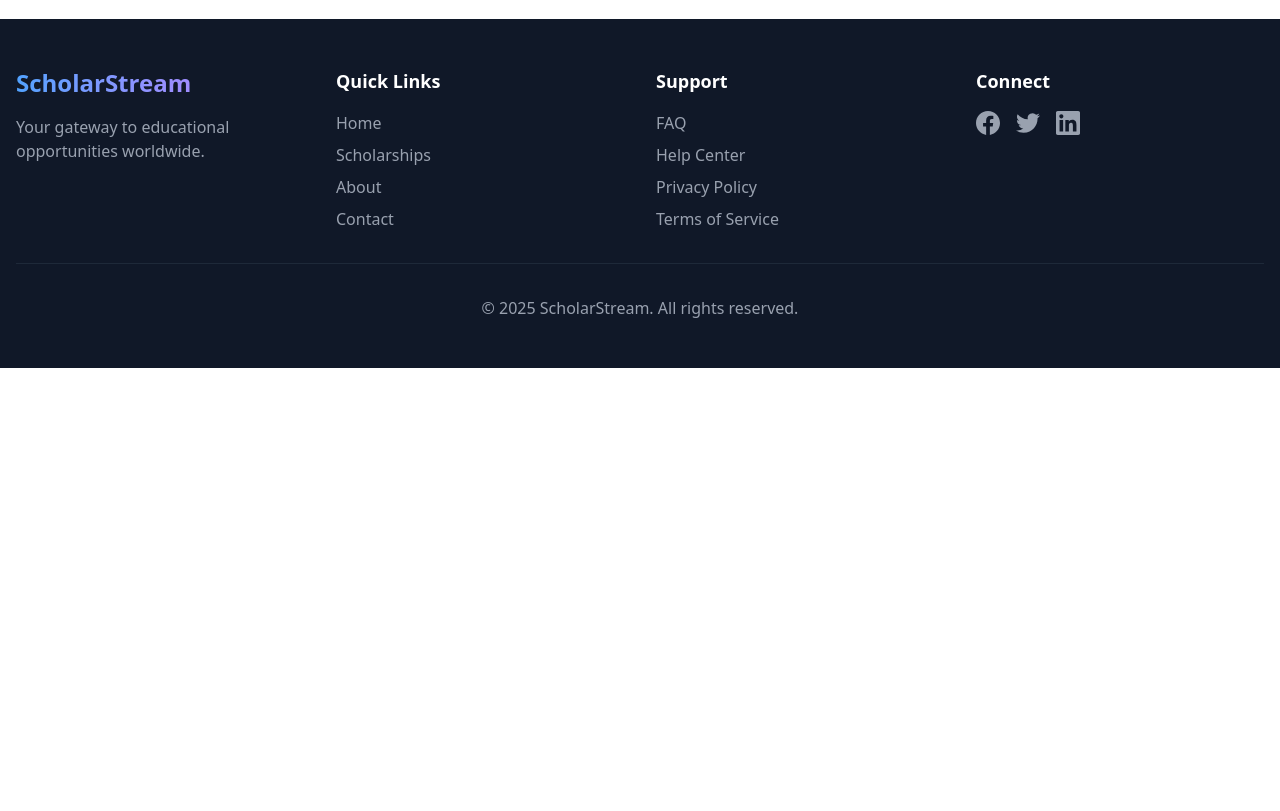
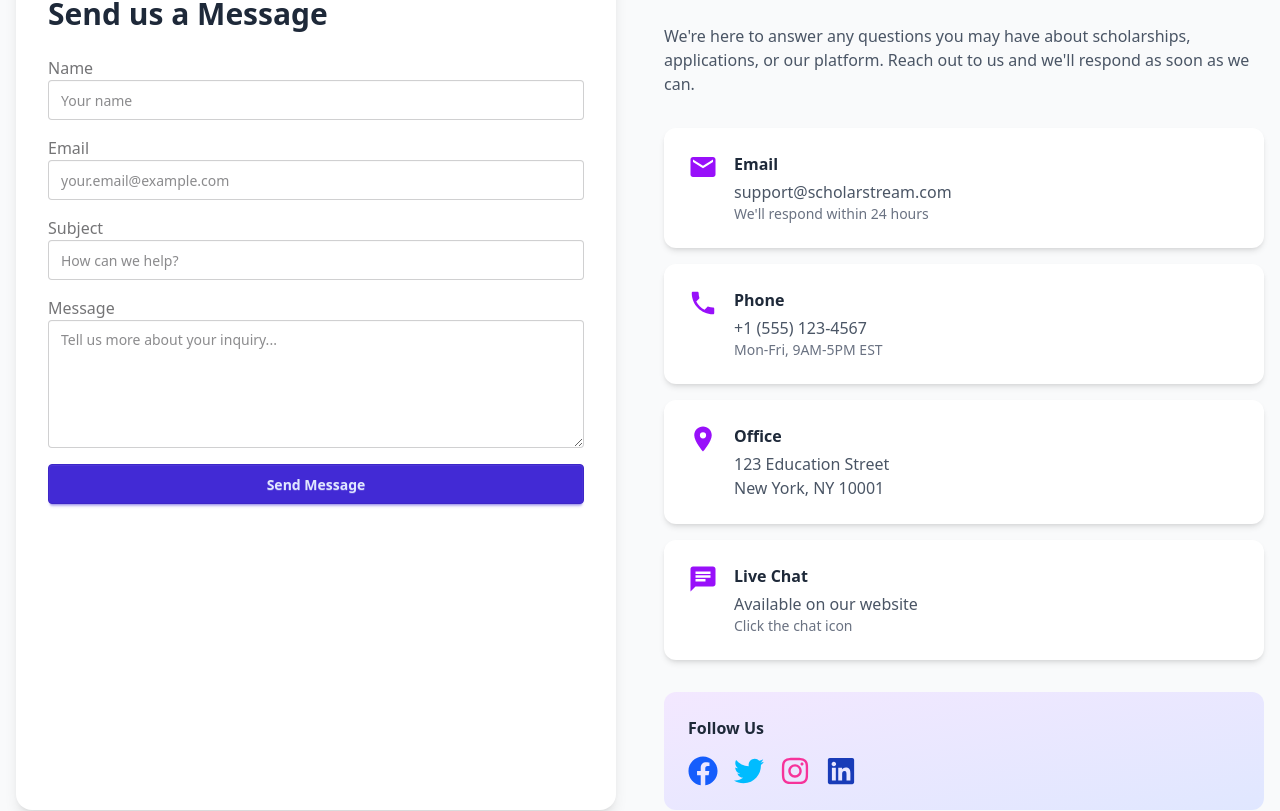
Before and after one commit to ShamimWebDev/ScholarStream-client, a React (Vite) app: page /contact in a window 1280 px wide. Shown: the part 432-1243 px from the top of the page. Before the commit the page ends 800 px from the top, so only its background shows below. Built offline with nearby package versions, Linux system fonts and the light colour scheme; no server answers.

Commit message:
Added Contact Us page

```diff
--- a/src/pages/Contact.jsx
+++ b/src/pages/Contact.jsx
@@ -1,9 +1,207 @@
-import React from 'react';
+import React, { useState } from "react";
+import { motion } from "framer-motion";
+import { MdEmail, MdPhone, MdLocationOn, MdChat } from "react-icons/md";
+import { FaFacebook, FaTwitter, FaInstagram, FaLinkedin } from "react-icons/fa";
 
 const Contact = () => {
+  const [formData, setFormData] = useState({
+    name: "",
+    email: "",
+    subject: "",
+    message: "",
+  });
+
+  const handleSubmit = (e) => {
+    e.preventDefault();
+    alert("Thank you for contacting us! We'll get back to you soon.");
+    setFormData({ name: "", email: "", subject: "", message: "" });
+  };
+
+  const handleChange = (e) => {
+    setFormData({ ...formData, [e.target.name]: e.target.value });
+  };
+
   return (
-    <div>
+    <div className="min-h-screen bg-gray-50">
 
+      <section className="bg-gradient-to-br from-indigo-600 via-purple-600 to-purple-700 text-white py-20">
+        <div className="container mx-auto px-4 text-center">
+          <motion.div
+            initial={{ opacity: 0, y: 20 }}
+            animate={{ opacity: 1, y: 0 }}
+            transition={{ duration: 0.6 }}
+          >
+            <h1 className="text-5xl font-bold mb-4">Contact Us</h1>
+            <p className="text-xl text-purple-100 max-w-2xl mx-auto">
+              Have questions? We're here to help you on your scholarship journey
+            </p>
+          </motion.div>
+        </div>
+      </section>
+
+      {/* Contact Content */}
+      <section className="py-20">
+        <div className="container mx-auto px-4">
+          <div className="grid md:grid-cols-2 gap-12">
+            {/* Contact Form */}
+            <motion.div
+              initial={{ opacity: 0, x: -50 }}
+              animate={{ opacity: 1, x: 0 }}
+              transition={{ duration: 0.6 }}
+              className="bg-white rounded-2xl shadow-lg p-8"
+            >
+              <h2 className="text-3xl font-bold text-gray-800 mb-6">
+                Send us a Message
+              </h2>
+              <form onSubmit={handleSubmit} className="space-y-4">
+                <div className="form-control">
+                  <label className="label">
+                    <span className="label-text font-medium">Name</span>
+                  </label>
+                  <input
+                    type="text"
+                    name="name"
+                    value={formData.name}
+                    onChange={handleChange}
+                    className="input input-bordered w-full"
+                    placeholder="Your name"
+                    required
+                  />
+                </div>
+
+                <div className="form-control">
+                  <label className="label">
+                    <span className="label-text font-medium">Email</span>
+                  </label>
+                  <input
+                    type="email"
+                    name="email"
+                    value={formData.email}
+                    onChange={handleChange}
+                    className="input input-bordered w-full"
+                    placeholder="your.email@example.com"
+                    required
+                  />
+                </div>
+
+                <div className="form-control">
+                  <label className="label">
+                    <span className="label-text font-medium">Subject</span>
+                  </label>
+                  <input
+                    type="text"
+                    name="subject"
+                    value={formData.subject}
+                    onChange={handleChange}
+                    className="input input-bordered w-full"
+                    placeholder="How can we help?"
+                    required
+                  />
+                </div>
+
+                <div className="form-control">
+                  <label className="label">
+                    <span className="label-text font-medium">Message</span>
+                  </label>
+                  <textarea
+                    name="message"
+                    value={formData.message}
+                    onChange={handleChange}
+                    className="w-full textarea textarea-bordered h-32"
+                    placeholder="Tell us more about your inquiry..."
+                    required
+                  ></textarea>
+                </div>
+
+                <button type="submit" className="btn btn-primary w-full">
+                  Send Message
+                </button>
+              </form>
+            </motion.div>
+
+            {/* Contact Information */}
+            <motion.div
+              initial={{ opacity: 0, x: 50 }}
+              animate={{ opacity: 1, x: 0 }}
+              transition={{ duration: 0.6 }}
+              className="space-y-8"
+            >
+              <div>
+                <h2 className="text-3xl font-bold text-gray-800 mb-6">
+                  Get in Touch
+                </h2>
+                <p className="text-gray-600 mb-8">
+                  We're here to answer any questions you may have about
+                  scholarships, applications, or our platform. Reach out to us
+                  and we'll respond as soon as we can.
+                </p>
+              </div>
+
+              {/* Contact Cards */}
+              <div className="space-y-4">
+                <div className="bg-white rounded-xl shadow-md p-6 flex items-start gap-4">
+                  <MdEmail className="text-3xl text-purple-600" />
+                  <div>
+                    <h3 className="font-bold text-gray-800 mb-1">Email</h3>
+                    <p className="text-gray-600">support@scholarstream.com</p>
+                    <p className="text-sm text-gray-500">
+                      We'll respond within 24 hours
+                    </p>
+                  </div>
+                </div>
+
+                <div className="bg-white rounded-xl shadow-md p-6 flex items-start gap-4">
+                  <MdPhone className="text-3xl text-purple-600" />
+                  <div>
+                    <h3 className="font-bold text-gray-800 mb-1">Phone</h3>
+                    <p className="text-gray-600">+1 (555) 123-4567</p>
+                    <p className="text-sm text-gray-500">
+                      Mon-Fri, 9AM-5PM EST
+                    </p>
+                  </div>
+                </div>
+
+                <div className="bg-white rounded-xl shadow-md p-6 flex items-start gap-4">
+                  <MdLocationOn className="text-3xl text-purple-600" />
+                  <div>
+                    <h3 className="font-bold text-gray-800 mb-1">Office</h3>
+                    <p className="text-gray-600">123 Education Street</p>
+                    <p className="text-gray-600">New York, NY 10001</p>
+                  </div>
+                </div>
+
+                <div className="bg-white rounded-xl shadow-md p-6 flex items-start gap-4">
+                  <MdChat className="text-3xl text-purple-600" />
+                  <div>
+                    <h3 className="font-bold text-gray-800 mb-1">Live Chat</h3>
+                    <p className="text-gray-600">Available on our website</p>
+                    <p className="text-sm text-gray-500">Click the chat icon</p>
+                  </div>
+                </div>
+              </div>
+
+              {/* Social Media */}
+              <div className="bg-gradient-to-br from-purple-100 to-indigo-100 rounded-xl p-6">
+                <h3 className="font-bold text-gray-800 mb-4">Follow Us</h3>
+                <div className="flex gap-4">
+                  <a href="#" className="text-3xl text-blue-600 hover:scale-110 transition">
+                    <FaFacebook />
+                  </a>
+                  <a href="#" className="text-3xl text-sky-400 hover:scale-110 transition">
+                    <FaTwitter />
+                  </a>
+                  <a href="#" className="text-3xl text-pink-500 hover:scale-110 transition">
+                    <FaInstagram />
+                  </a>
+                  <a href="#" className="text-3xl text-blue-800 hover:scale-110 transition">
+                    <FaLinkedin />
+                  </a>
+                </div>
+              </div>
+            </motion.div>
+          </div>
+        </div>
+      </section>
     </div>
   );
 };
```
